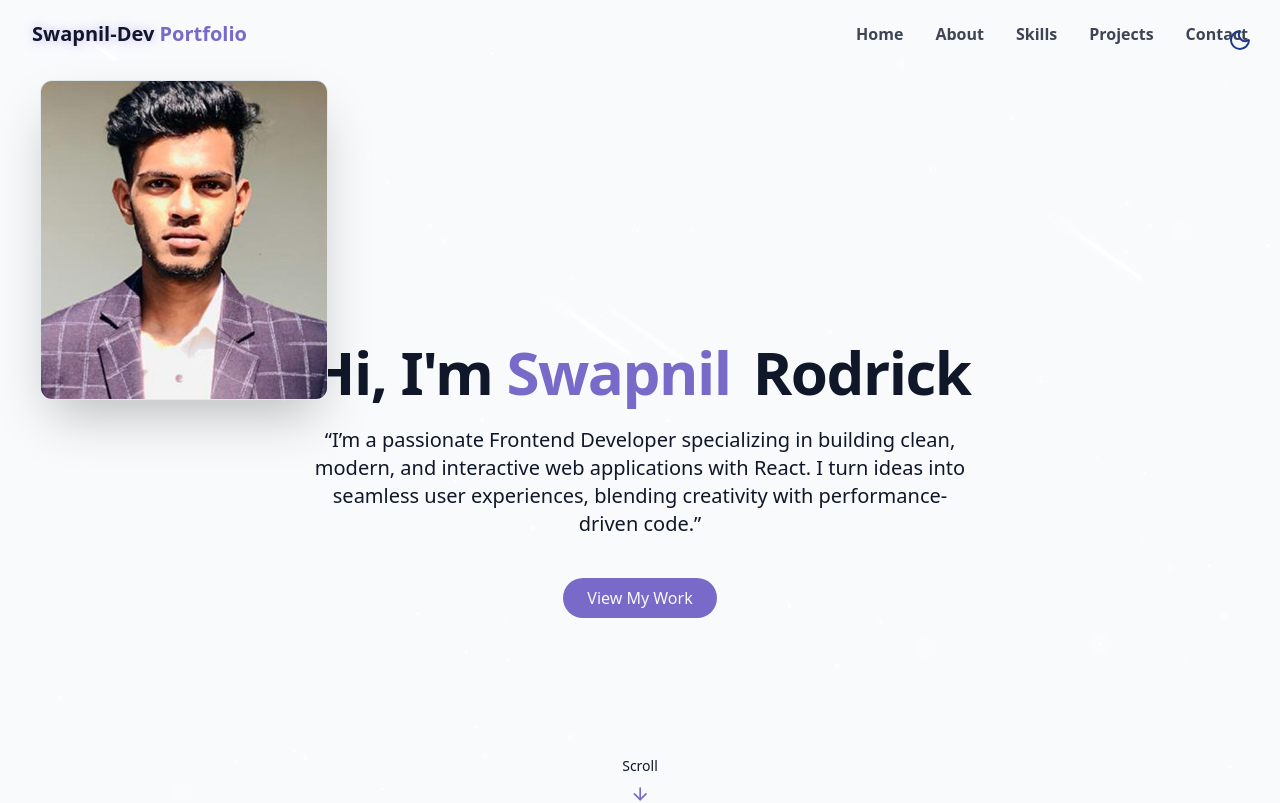
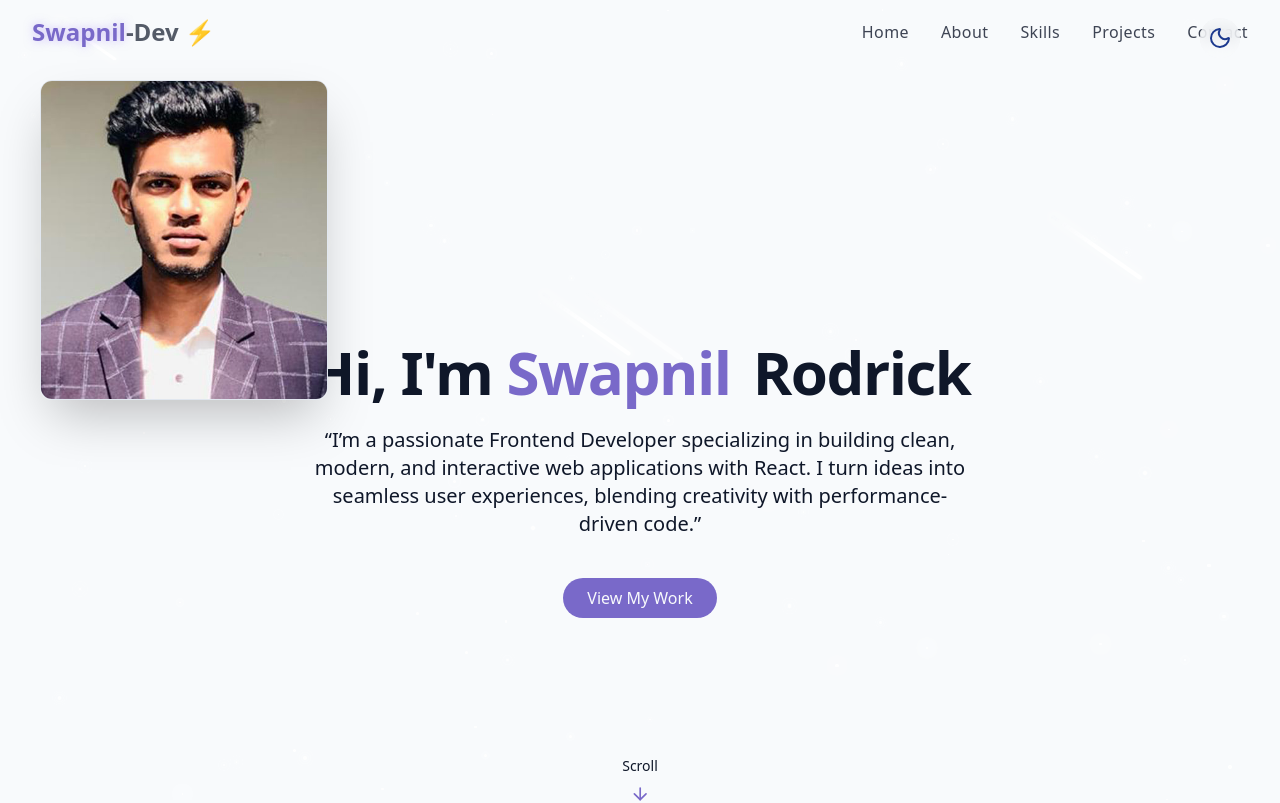
Before and after one commit to swapnil-dev-pro/My-Porfolio, a React (Vite) app: page / in a window 1280 px wide. Shown: the top 803 px of the page. Built offline with nearby package versions, Linux system fonts and the light colour scheme.

Commit message:
add new adjust

```diff
--- a/package.json
+++ b/package.json
@@ -16,6 +16,7 @@
     "clsx": "^2.1.1",
     "emailjs-com": "^3.2.0",
     "lucide-react": "^0.544.0",
+    "next-themes": "^0.4.6",
     "react": "^19.1.1",
     "react-dom": "^19.1.1",
     "react-parallax-tilt": "^1.7.308",
--- a/src/components/ContactSection.jsx
+++ b/src/components/ContactSection.jsx
@@ -1,3 +1,4 @@
+
 import {
   Facebook,
   Instagram,
@@ -69,13 +70,13 @@ export const ContactSection = () => {
               Contact Information
             </h3>
 
-            <div className="space-y-6 justify-center">
+            <div className="space-y-6 justify-center md:ml-[50px] lg:ml-[100px]">
               <div className="flex items-start space-x-4">
                 <div className="p-3 rounded-full bg-primary/10">
                   <Mail className="h-6 w-6 text-primary" />{" "}
                 </div>
                 <div>
-                  <h4 className="font-medium"> Email</h4>
+                  <h4 className="font-medium mr-[80px]"> Email</h4>
                   <a
                     href="mailto:albinswapnil@gmail.com"
                     className="text-muted-foreground hover:text-primary transition-colors"
@@ -103,7 +104,7 @@ export const ContactSection = () => {
                   <MapPin className="h-6 w-6 text-primary" />{" "}
                 </div>
                 <div>
-                  <h4 className="font-medium"> Location</h4>
+                  <h4 className="font-medium mr-[110px]"> Location</h4>
                   <a className="text-muted-foreground hover:text-primary transition-colors">
                     Bangladesh,Dhaka,Nawabganj
                   </a>
--- a/src/components/HeroSection.jsx
+++ b/src/components/HeroSection.jsx
@@ -30,9 +30,9 @@ export const HeroSection = () => {
     glareMaxOpacity={0.3}
     scale={1.05}
     className="
-      w-28 h-28
-      sm:w-40 sm:h-40
-      md:w-52 md:h-52
+      w-40 h-50
+      sm:w-50 sm:h-60
+      md:w-52 md:h-60
       lg:w-72 lg:h-80
     "
   >
@@ -71,91 +71,4 @@ export const HeroSection = () => {
    </div>
  </section>
   )
-
-
-
-
-
-
- {/* ................................................ */}
-    {/* <div className="absolute lg:justify-start top-19 right-1 md:top-50 md:left-[40px] flex justify-center  w-full md:w-auto z-20">
-    <Tilt
-      glareEnable={true}
-      glareMaxOpacity={0.3}
-      scale={1.05}
-      className="w-32 h-36 sm:w-44 sm:h-44 md:w-50 md:h-50 lg:w-80 lg:h-90  "
-    >
-      <img
-        src={myPhoto}
-        alt="Me"
-        className="w-full h-full object-cover rounded-xl shadow-2xl border border-muted-foreground/10"
-      />
-    </Tilt>
-  </div> */}
-  {/* ............................................ */}
-
-
-
-
-
-
-    // <section
-    //   id="hero"
-    //   className="relative min-h-screen flex flex-col items-center justify-center px-4"
-    // >
-    //   <div className="container max-w-4xl mx-auto text-center z-10">
-    //     <div className="space-y-6 mt-[80px]">
-    //       <h1 className="text-4xl md:text-6xl font-bold tracking-tight">
-    //         <span className="opacity-0 animate-fade-in "> Hi, I'm</span>
-    //         <span className="text-primary opacity-0 animate-fade-in-delay-1">
-    //           {" "}
-    //           Swapnil
-    //         </span>
-    //         <span className="text-gradient ml-2 opacity-0 animate-fade-in-delay-2">
-    //           {" "}
-    //           Rodrick
-    //         </span>
-    //       </h1>
-
-    //       <p className="text-lg md:text-2xl font-medium text-muted-foreground max-2-2xl mx-auto opacity-0 animate-fade-in-delay-3">
-    //         “I’m a passionate Frontend Developer specializing in building clean,
-    //         modern, and interactive web applications with React. I turn ideas
-    //         into seamless user experiences, blending creativity with
-    //         performance-driven code.”
-    //       </p>
-          {/* <div className="relative flex justify-center items-center mt-10 md:mt-0">
-            <Tilt
-              glareEnable={true}
-              glareMaxOpacity={0.3}
-              scale={1.05}
-              className="w-48 h-48 sm:w-56 sm:h-56 md:w-80 md:h-80"
-            >
-              <img
-                src={myPhoto}
-                alt="Me"
-                className="w-full h-full object-cover rounded-xl shadow-2xl"
-              />
-            </Tilt>
-          </div> */}
-
-          {/* <div className="relative">
-            <Tilt className="absolute top-[-520px] left-[27px]   md:top-[-300px] md:left-[-320px]">
-            <img
-               src={myPhoto} alt="Me"
-              className=" md:w-80 md:h-100 md:rounded-xl md:visible shadow-4xl"
-            />
-          </Tilt>
-        </div> */}
-          {/* <a href="#projects" className="cosmic-button">
-            View My Work
-          </a>
-        </div>
-      </div>
-
-      <div className="absolute bottom-0 md:bottom-8 left-1/2 transform -translate-x-1/2 flex flex-col items-center animate-bounce">
-        <span className="text-sm text-muted-foreground mb-2"> Scroll </span>
-        <ArrowDown className="h-5 w-5 text-primary" />
-      </div>
-    </section>
-  ); */}
 };
--- a/src/components/Navbar.jsx
+++ b/src/components/Navbar.jsx
@@ -1,3 +1,4 @@
+
 import { cn } from "@/lib/utils";
 import { Menu, X } from "lucide-react";
 import { useEffect, useState } from "react";
@@ -16,78 +17,80 @@ export const Navbar = () => {
 
   useEffect(() => {
     const handleScroll = () => {
-      setIsScrolled(window.screenY > 10);
+      setIsScrolled(window.scrollY > 10);
     };
 
     window.addEventListener("scroll", handleScroll);
     return () => window.removeEventListener("scroll", handleScroll);
   }, []);
+
   return (
-    <>
     <nav
       className={cn(
-        "fixed w-full z-40 transition-all duration-300",
-        isScrolled ? "py-3 bg-background/80 backdrop-blur-md shadow-xs" : "py-5"
+        "fixed top-0 left-0 w-full z-50 transition-all duration-500",
+        isScrolled
+          ? "bg-gradient-to-r from-background/80 via-background/70 to-background/80 backdrop-blur-lg border-b border-border/40 shadow-md"
+          : "bg-transparent"
       )}
     >
-      <div className="container flex items-center justify-between">
+      <div className="container flex items-center justify-between py-4">
+        {/* === Logo === */}
         <a
-          className="text-xl font-bold text-primary flex items-center"
           href="#hero"
+          className="text-2xl font-bold flex items-center text-foreground hover:text-primary transition-colors duration-300"
         >
-          <span className="relative z-10">
-            <span className="text-glow text-foreground"> Swapnil-Dev </span>{" "}
-            Portfolio
+          <span className="relative">
+            <span className="text-glow text-primary">Swapnil</span>
+            <span className="opacity-70">-Dev</span> ⚡
           </span>
         </a>
 
-        {/* desktop nav */}
+        {/* === Desktop Menu === */}
         <div className="hidden md:flex space-x-8">
           {navItems.map((item, key) => (
             <a
               key={key}
               href={item.href}
-              className="font-bold text-foreground/80 hover:text-primary transition-colors duration-300"
+              className={cn(
+                "font-medium tracking-wide text-foreground/80 hover:text-primary transition-colors duration-300",
+                "relative after:content-[''] after:absolute after:w-0 after:h-[2px] after:left-0 after:bottom-[-4px] after:bg-primary after:transition-all after:duration-300 hover:after:w-full"
+              )}
             >
               {item.name}
             </a>
           ))}
         </div>
 
-        {/* mobile nav */}
-
+        {/* === Mobile Button === */}
         <button
-          onClick={() => setIsMenuOpen((prev) => !prev)}
+          onClick={() => setIsMenuOpen(!isMenuOpen)}
           className="md:hidden p-2 text-foreground z-50"
           aria-label={isMenuOpen ? "Close Menu" : "Open Menu"}
         >
-          {isMenuOpen ? <X size={24} /> : <Menu size={24} />}{" "}
+          {isMenuOpen ? <X size={26} /> : <Menu size={26} />}
         </button>
 
+        {/* === Mobile Menu === */}
         <div
           className={cn(
-            "fixed inset-0 bg-background/95 backdroup-blur-md z-40 flex flex-col items-center justify-center",
-            "transition-all duration-300 md:hidden",
+            "fixed inset-0 bg-gradient-to-b from-background/95 to-background/90 backdrop-blur-lg z-40 flex flex-col items-center justify-center space-y-10 text-xl font-semibold transition-all duration-500 md:hidden",
             isMenuOpen
               ? "opacity-100 pointer-events-auto"
               : "opacity-0 pointer-events-none"
           )}
         >
-          <div className="flex flex-col space-y-8 text-xl ">
           {navItems.map((item, key) => (
             <a
               key={key}
               href={item.href}
+              onClick={() => setIsMenuOpen(false)}
               className="text-foreground/80 hover:text-primary transition-colors duration-300"
-                onClick={() => setIsMenuOpen(false)}
             >
               {item.name}
             </a>
           ))}
         </div>
       </div>
-      </div>
     </nav>
-    </>
   );
 };
--- a/src/pages/ThemeToggle.jsx
+++ b/src/pages/ThemeToggle.jsx
@@ -1,3 +1,4 @@
+
 import { Moon, Sun } from "lucide-react";
 import { useEffect, useState } from "react";
 import { cn } from "@/lib/utils";
@@ -32,10 +33,9 @@ export const ThemeToggle = () => {
     <button
       onClick={toggleTheme}
       className={cn(
-        "fixed top-15 md:top-5 right-5 z-50 p-2 rounded-full transition-colors duration-300",
-        "focus:outlin-hidden"
+        "fixed top-4 md:top-30 lg:top-4.5 right-0 md:right--5 lg:right-10  z-[9999] p-2 rounded-full transition-colors duration-300",
+        "focus:outline-none bg-background/60 backdrop-blur-sm hover:bg-accent"
       )}
-      // max-sm:hidden
     >
       {isDarkMode ? (
         <Sun className="h-6 w-6 text-yellow-300" />
```
Also changed, not shown: 1 other file (tests, documents, lock files or other folders). Lines whose indentation alone changed are shown as unchanged.
